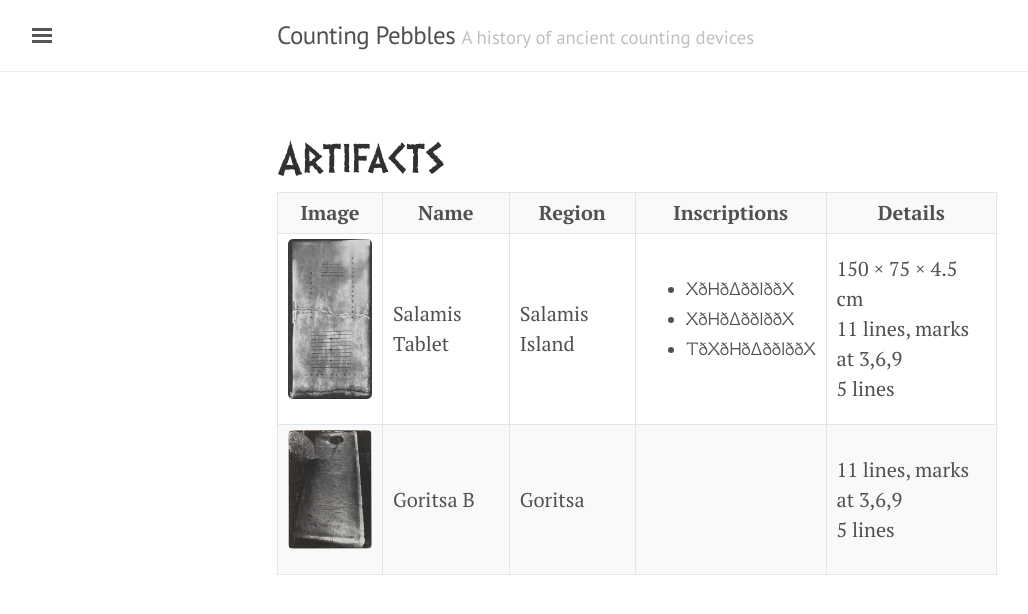
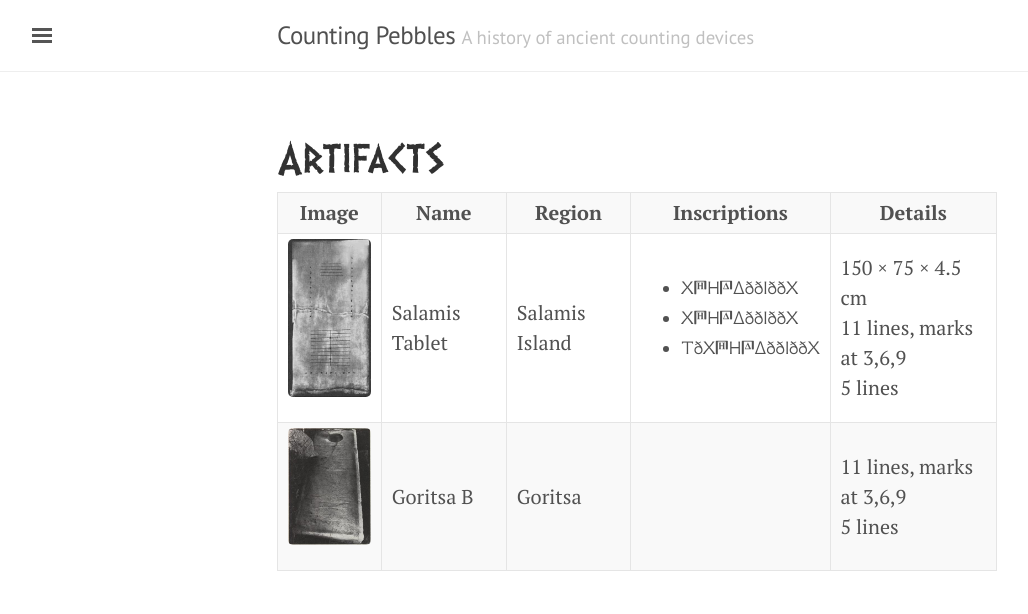
Before and after one commit to jtb/counting-pebbles, a Jekyll site: the page built from artifacts.md, in a window 1280 px wide. Shown: the top 614 px of the page, without its empty margins (3-1031 px from the left). Built offline with Jekyll 4.4.1, drawn with Linux system fonts in a browser that asks for light colours.

Commit message:
try with unicode

```diff
--- a/_data/artifacts.yml
+++ b/_data/artifacts.yml
@@ -3,9 +3,9 @@
   photo: salamis
   region: Salamis Island
   inscriptions:
-    - ΧðΗðΔððΙððΧ
-    - ΧðΗðΔððΙððΧ
-    - ΤðΧðΗðΔððΙððΧ
+    - Χ𐅅Η𐅄ΔððΙððΧ
+    - Χ𐅅Η𐅄ΔððΙððΧ
+    - ΤðΧ𐅅Η𐅄ΔððΙððΧ
   details: >
            150 × 75 × 4.5 cm<br>
            11 lines, marks at 3,6,9<br>
```
